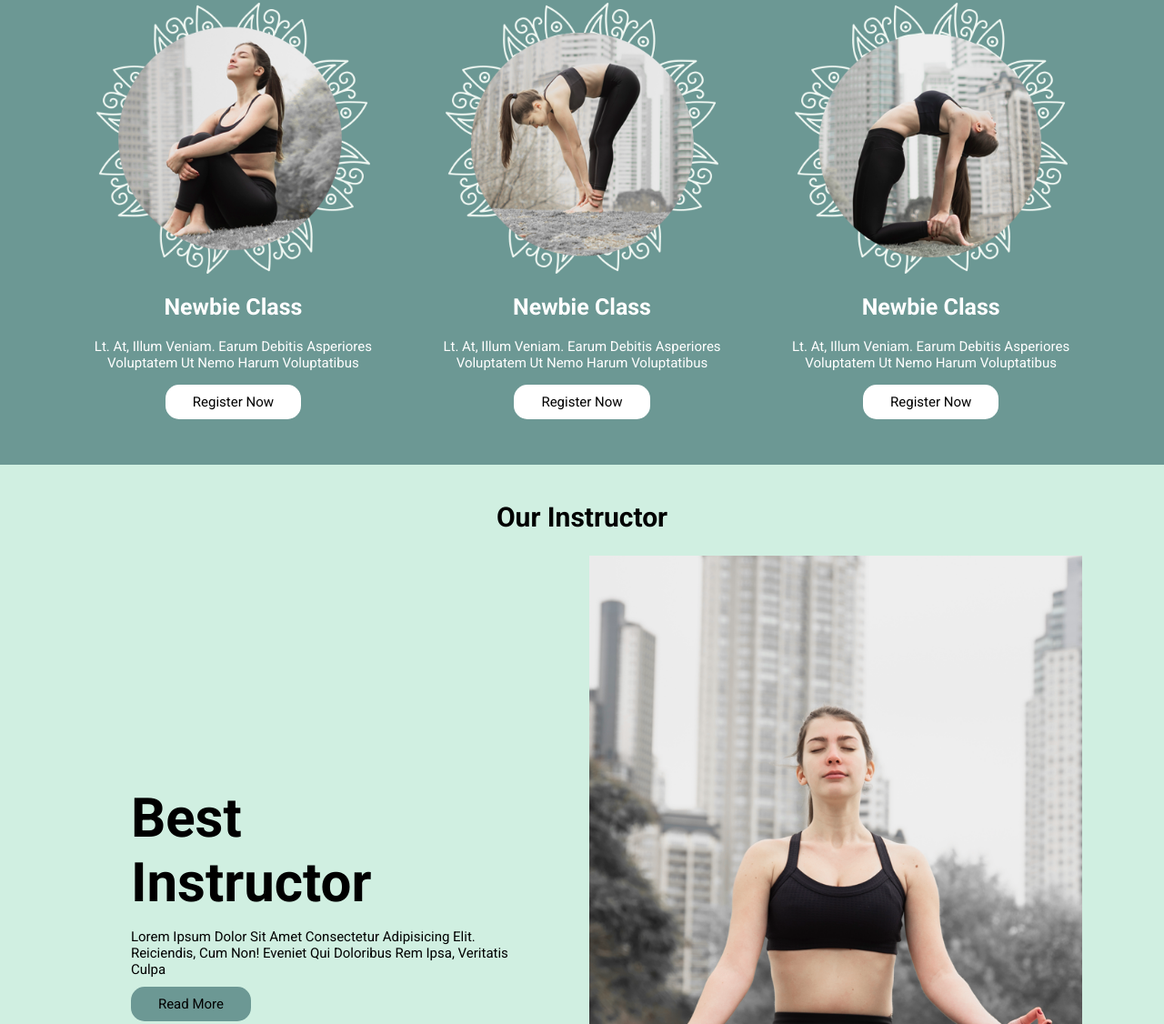
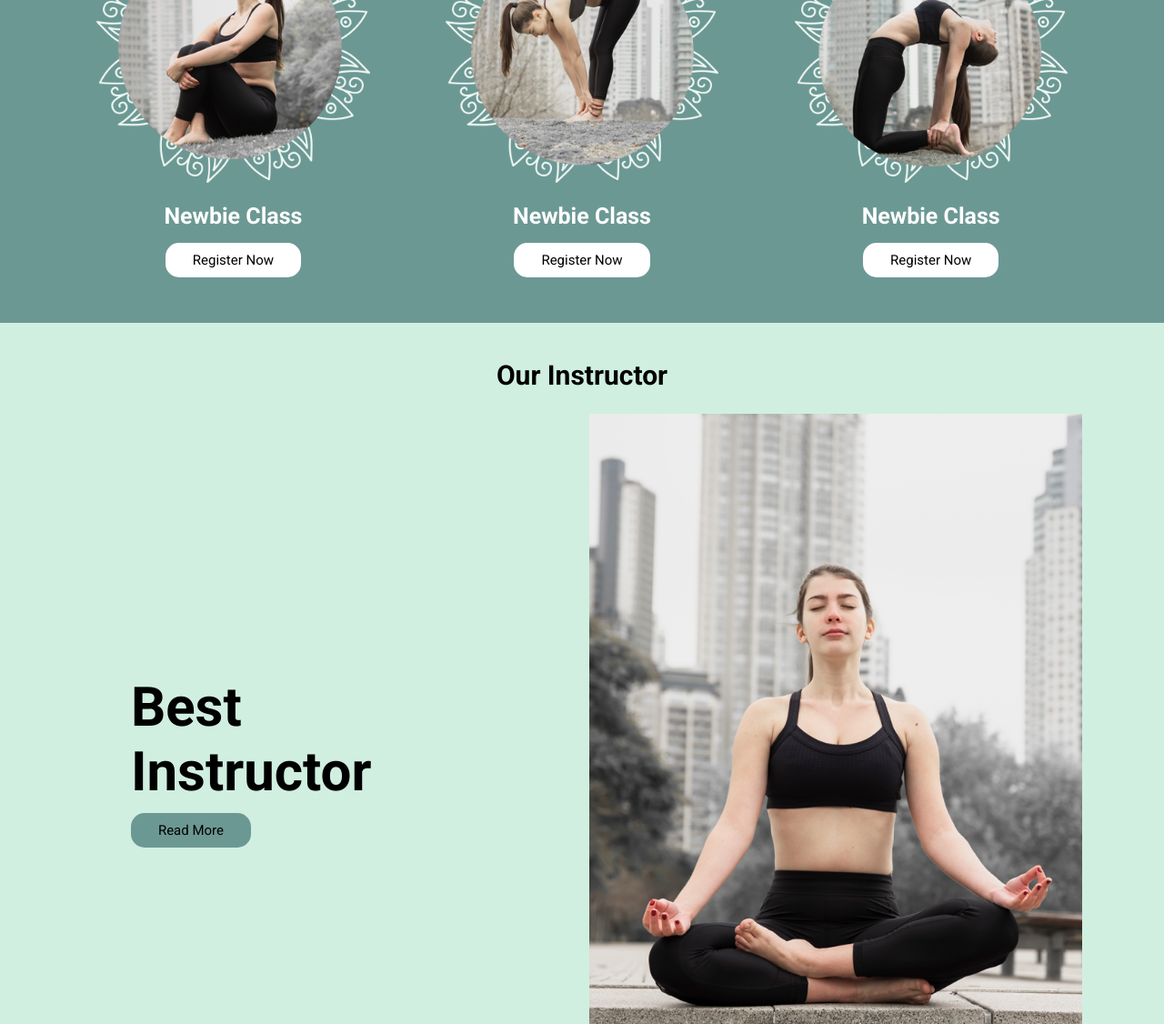
Before and after one commit to ER-prashant-kumawat/yogaclass.github.io, a plain HTML site: page index.html in a window 1280 px wide. Shown: the part 968-2094 px from the top of the page at 91% size. Drawn offline with Linux system fonts and the light colour scheme.

Commit message:
Update index.html
Signed-off-by: prashant kumawat <157366392+ER-prashant-kumawat@users.noreply.github.com>

```diff
--- a/index.html
+++ b/index.html
@@ -53,7 +53,7 @@
             <div class="inner-content">
                 <img src="assets/images/for bg.png" alt="">
                 <h1>Yoga class</h1>
-                <p>Temporibus et ullam impedit odit accusantium, sapiente aut, cumque nihil rerum deserunt est hic nisi voluptas consequatur accusamus quibusdam voluptates culpa quisquam.</p>
+                <p></p>
                 <a href="#">Register now</a>
             </div>
         </div>
@@ -69,7 +69,7 @@
             <img src="assets/images/class1.png" alt="">
             <div class="class-content">
                 <h2>newbie class</h2>
-                <p>Lt. At, illum veniam. Earum debitis asperiores voluptatem ut nemo harum voluptatibus</p>
+                <p></p>
                 <a href="#">register now</a>
             </div>
         </div>
@@ -78,7 +78,7 @@
             <img src="assets/images/class2.png" alt="">
             <div class="class-content">
                 <h2>newbie class</h2>
-                <p>Lt. At, illum veniam. Earum debitis asperiores voluptatem ut nemo harum voluptatibus</p>
+                <p></p>
                 <a href="#">register now</a>
             </div>
         </div>
@@ -87,7 +87,7 @@
             <img src="assets/images/class3.png" alt="">
             <div class="class-content">
                 <h2>newbie class</h2>
-                <p>Lt. At, illum veniam. Earum debitis asperiores voluptatem ut nemo harum voluptatibus</p>
+                <p></p>
                 <a href="#">register now</a>
             </div>
         </div>
@@ -100,7 +100,7 @@
         <div class="inner-instructor">
             <div class="inner-content-instructor">
                 <h2>best <br> Instructor</h2>
-            <p>Lorem ipsum dolor sit amet consectetur adipisicing elit. Reiciendis, cum non! Eveniet qui doloribus rem ipsa, veritatis culpa </p>
+            <p></p>
             <a href="#">Read more</a>
             </div>
 
@@ -122,7 +122,7 @@
         <div class="inner-instructor">
             <div class="inner-content-instructor">
                 <h2>New<br> Experience</h2>
-            <p>Lorem ipsum dolor sit amet consectetur adipisicing elit. Reiciendis, cum non! Eveniet qui doloribus rem ipsa, veritatis culpa </p>
+            <p></p>
             <a href="#">Read more</a>
             </div>
 
```
